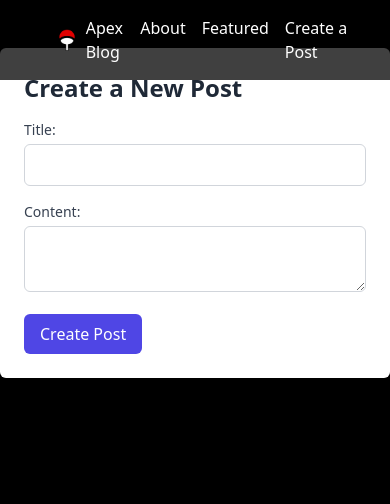
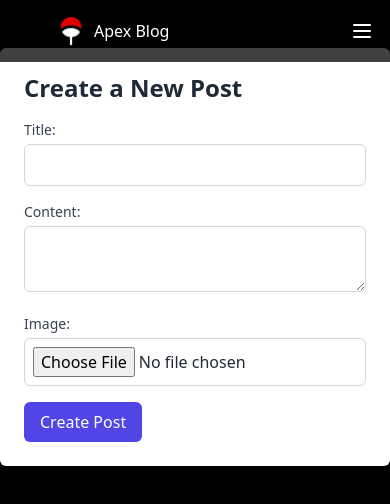
Before and after one commit to Profanor/My-Blog, a Next.js app: page /posts/new in a window 390 px wide. Shown: the top 504 px of the page. Built offline with nearby package versions, Linux system fonts and the light colour scheme.

Commit message:
implemented the delete function and worked on responsiveness

```diff
--- a/app/api/posts/route.js
+++ b/app/api/posts/route.js
@@ -1,13 +1,15 @@
+import multer from 'multer';
 import main from "@/config/database";
 import Posts from "@/models/Posts";
 import { NextResponse } from "next/server";
 
-export async function POST(req) {
-      const { title, content } = await req.json();
-      await main();
-      await Posts.create({title, content});
-      return NextResponse.json({message: "Post Created successfully"}, { status: 201 });
-}
+// export async function POST(req) {
+//       const { title, content } = await req.json();
+//       await main();
+//       await Posts.create({title, content});
+//       return NextResponse.json({message: "Post Created successfully"}, { status: 201 });
+// }
+
 
 export async function GET() {
   await main();
--- a/app/posts/new/page.js
+++ b/app/posts/new/page.js
@@ -6,6 +6,8 @@ const NewPostPage = () => {
   const [title, setTitle] = useState('');
   const [content, setContent] = useState('');
   const [postCreated, setPostCreated] = useState(false); // State to track if post was created successfully
+  const [image, setImage] = useState(null);
+
   const router = useRouter();
 
   const handleTitleChange = (event) => {
@@ -16,26 +18,33 @@ const NewPostPage = () => {
     setContent(event.target.value);
   };
 
+  const handleImageChange = (event) => {
+    setImage(event.target.files[0]);
+  };
+
   const handleSubmit = async (event) => {
     event.preventDefault();
 
     // Perform validation (e.g., check if title and content are not empty)
     if (!title.trim() || !content.trim()) {
-      console.error('Title and content cannot be empty');
+      alert('Title and content cannot be empty');
       return;
     }
+
+    const formData = new FormData();
+      formData.append('title', title);
+      formData.append('content', content);
+      if (image) {
+      formData.append('image', image, image.name);
+      }
 
     try {
       const response = await fetch('http://localhost:3000/api/posts', {
         method: 'POST',
-        headers: {
-          'Content-Type': 'application/json',
-        },
-        body: JSON.stringify({ title, content }),
+        body: formData,
       });
 
       if (response.ok) {
-        console.log('Post created successfully!');
         setPostCreated(true); // Set state to indicate post was created successfully
         setTimeout(() => {
         router.push('/');
@@ -79,6 +88,16 @@ const NewPostPage = () => {
             className="mt-1 p-2 border border-gray-300 rounded-md w-full focus:outline-none focus:ring focus:ring-indigo-200 text-gray-800"
           />
         </div>
+        <div className="mb-4">
+          <label htmlFor="image" className="block text-sm font-medium text-gray-700">Image:</label>
+          <input
+            type="file"
+            id="image"
+            onChange={handleImageChange}
+            accept="image/*"
+            className="mt-1 p-2 border border-gray-300 rounded-md w-full focus:outline-none focus:ring focus:ring-indigo-200 text-gray-800"
+          />
+        </div>
         <button
           type="submit"
           className="px-4 py-2 bg-indigo-600 text-white rounded-md hover:bg-indigo-700 focus:outline-none focus:bg-indigo-700"
--- a/components/Content.js
+++ b/components/Content.js
@@ -3,22 +3,22 @@ import Link from "next/link";
 
 const Content = () => {
   return (
-    <div id="about" className="w-full h-screen h-3/4 flex-center flex-col items-center border border-white">
-      <div className="flex items-center">
-        <div className="ml-14 p-14 mt-24">
-          <Image src="/images/kaneki.jpg" alt="image" width={700} height={400} />
+    <div id="about" className="w-full min-h-screen h-3/4 flex-center flex-col items-center border border-white">
+      <div className="flex flex-col md:flex-row items-center">
+        <div className="md:ml-14 p-8 mt-24">
+          <Image src="/images/kaneki.jpg" alt="image" width={800} height={600} layout="responsive" />
         </div>
-        <p className="text-2xl mt-24">Welcome to <span className="text-orange-500">Apex</span> Blog<br/>
+        <div className="text-center md:text-left ml-0 md:ml-14 p-14 mt-10">
+          <p className="text-2xl mt-14">Welcome to <span className="text-orange-500">Apex</span> Blog<br/>
             I'm a part of a generation that loves anime, movies, and video games.<br/>
             Now, think about when you stumble upon an awesome series –<br/> the excitement is real!
             You want to dive deep, learn everything there is to know, <br/>and maybe even share your newfound knowledge with friends.<br/>
             Well, that’s what Apex Blog is all about!<br/>
             See if you find something that makes you say, Wow, that’s cool! Have fun!”
             click here to view
-          <Link href="/posts"
-           className="text-orange-500"> posts
-        </Link>
+            <Link href="/posts" className="text-orange-500"> posts</Link>
           </p>
+        </div>
       </div>
     </div>
   );
--- a/components/Featured.js
+++ b/components/Featured.js
@@ -2,7 +2,7 @@ import Image from 'next/image';
 
 const Featured = () => {
   return (
-    <div id="featured" className="w-full h-screen grid grid-cols-3 gap-4 ml-2 p-14">
+    <div id="featured" className="w-full min-h-screen grid grid-cols-1 sm:grid-cols-2 md:grid-cols-3 gap-4 ml-2 p-14">
       <div className="relative overflow-hidden">
         <Image src="/images/gojou1.png" alt="Image 1" width={300} height={200} className="w-full h-auto transition-transform duration-300 transform hover:scale-110" />
         <div className="bg-gray-200 p-4 text-center text-black text-2xl">Is Gojou dead?</div>
--- a/components/Navbar.js
+++ b/components/Navbar.js
@@ -1,11 +1,17 @@
 "use client";
-
 import Link from "next/link";
 import Image from "next/image";
 import { useState, useEffect } from "react";
 import debounce from 'lodash/debounce';
+import { useRouter } from 'next/navigation';
 
 const Navbar = () => {
+  const router = useRouter(); // Use useRouter hook
+
+  const [isMobileMenuOpen, setIsMobileMenuOpen] = useState(false); // State variable to track mobile menu open/close
+  const [windowWidth, setWindowWidth] = useState(0); // State variable to track window width
+  const [activeLink, setActiveLink] = useState(''); // State variable to track active link
+
   // Function to handle smooth scroll
   const smoothScrollTo = debounce((elementId) => {
     const element = document.getElementById(elementId);
@@ -14,13 +20,32 @@ const Navbar = () => {
     }
   }, 300);
 
-  // State variables to track the active link
-  const [activeLink, setActiveLink] = useState('');
+  // Function to toggle mobile menu
+  const toggleMobileMenu = () => {
+    setIsMobileMenuOpen(!isMobileMenuOpen);
+  }
+
+  // Function to close mobile menu when a link is clicked
+  const closeMobileMenu = () => {
+    setIsMobileMenuOpen(false);
+  }
+
+  // Effect to update window width
+  useEffect(() => {
+    const handleResize = () => {
+      setWindowWidth(window.innerWidth);
+    };
+    handleResize(); // Set initial window width
+    window.addEventListener('resize', handleResize); // Add event listener for window resize
+    return () => {
+      window.removeEventListener('resize', handleResize);
+    };
+  }, []);
 
   return (
     <nav className="fixed top-0 z-10 w-full bg-black bg-opacity-75 p-4 flex justify-between items-center">
       <div className="flex items-center">
-        <Link href="/" className="flex gap-2 items-center">
+        <Link href="/" className="flex gap-2 items-center" onClick={closeMobileMenu}>
           <div className="ml-10">
             <Image
               src="/images/logo2.png"
@@ -33,37 +58,61 @@ const Navbar = () => {
           <p className="logo-text text-white">Apex Blog</p>
         </Link>
       </div>
+      {/* Conditional rendering for mobile menu */}
+      {windowWidth <= 768 ? (
+        <div className="flex items-center">
+          <button className="text-white focus:outline-none" onClick={toggleMobileMenu}>
+            <svg xmlns="http://www.w3.org/2000/svg" className="h-6 w-6" fill="none" viewBox="0 0 24 24" stroke="currentColor">
+              {isMobileMenuOpen ? (
+                <path strokeLinecap="round" strokeLinejoin="round" strokeWidth={2} d="M6 18L18 6M6 6l12 12" />
+              ) : (
+                <path strokeLinecap="round" strokeLinejoin="round" strokeWidth={2} d="M4 6h16M4 12h16M4 18h16" />
+              )}
+            </svg>
+          </button>
+        </div>
+      ) : (
         <div className="flex gap-4">
+          {/* Conditionally render About and Featured links based on the route */}
+          {router.pathname !== "/posts" && (
+            <>
               <div>
-          <Link href="/"
-            className={`text-white ${activeLink === 'about' ? 'text-orange-500' : ''}`}
-            onClick={(e) => {
-              e.preventDefault();
-              smoothScrollTo("about");
-              setActiveLink('about');
-            }}
-          >
+                <Link href="/" className={`text-white ${activeLink === 'about' ? 'text-orange-500' : ''}`} onClick={(e) => { e.preventDefault(); smoothScrollTo("about"); setActiveLink('about'); }}>
                   About
                 </Link>
               </div>
               <div>
-          <Link href="/"
-            className={`text-white ${activeLink === 'featured' ? 'text-orange-500' : ''}`}
-            onClick={(e) => {
-              e.preventDefault();
-              smoothScrollTo("featured");
-              setActiveLink('featured');
-            }}
-          >
+                <Link href="/" className={`text-white ${activeLink === 'featured' ? 'text-orange-500' : ''}`} onClick={(e) => { e.preventDefault(); smoothScrollTo("featured"); setActiveLink('featured'); }}>
+                  Featured
+                </Link>
+              </div>
+            </>
+          )}
+          <div>
+            <Link href="/posts/new" className="text-white mr-10" onClick={closeMobileMenu}>Create a Post</Link>
+          </div>
+        </div>
+      )}
+      {/* Conditional rendering for mobile menu */}
+      {isMobileMenuOpen && (
+        <div className="absolute top-full left-0 w-full bg-black bg-opacity-75 p-4 flex flex-col items-center">
+          <div>
+            <Link href="/" className="text-white block my-2" onClick={(e) => { e.preventDefault(); smoothScrollTo("about"); setActiveLink('about'); }}>
+              About
+            </Link>
+          </div>
+          <div>
+            <Link href="/" className="text-white block my-2" onClick={(e) => { e.preventDefault(); smoothScrollTo("featured"); setActiveLink('featured'); }}>
               Featured
             </Link>
           </div>
           <div>
-          <Link href="/posts/new" className="text-white mr-10">Create a Post</Link>
+            <Link href="/posts/new" className="text-white block my-2" onClick={closeMobileMenu}>Create a Post</Link>
           </div>
         </div>
+      )}
     </nav>
-  )
-}
+  );
+};
 
 export default Navbar;
--- a/models/Posts.js
+++ b/models/Posts.js
@@ -4,6 +4,7 @@ const postsSchema = new Schema(
   {
   title: String,
   content: String,
+  image: String
 },
   {
   timestamps: true,
--- a/package.json
+++ b/package.json
@@ -9,11 +9,16 @@
     "lint": "next lint"
   },
   "dependencies": {
+    "formidable": "^3.5.1",
+    "fs": "^0.0.1-security",
     "lodash": "^4.17.21",
     "mongodb": "^6.3.0",
     "mongoose": "^8.1.2",
+    "multer": "^1.4.5-lts.1",
     "mysql2": "^3.9.1",
     "next": "14.1.0",
+    "next-connect": "^1.0.0",
+    "path": "^0.12.7",
     "react": "^18",
     "react-dom": "^18",
     "react-icons": "^5.0.1",
--- a/styles/globals.css
+++ b/styles/globals.css
@@ -32,3 +32,7 @@ body {
     text-wrap: balance;
   }
 }
+
+.bg-post {
+  background-image: url("/images/naruto.png");
+}
```
Also changed, not shown: components/AllPosts.js (+71 -14 lines), 1 other file (tests, documents, lock files or other folders). Lines whose indentation alone changed are shown as unchanged.
